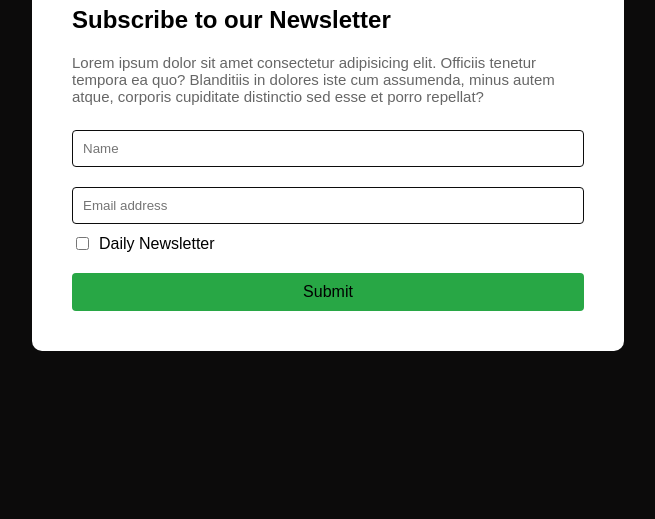
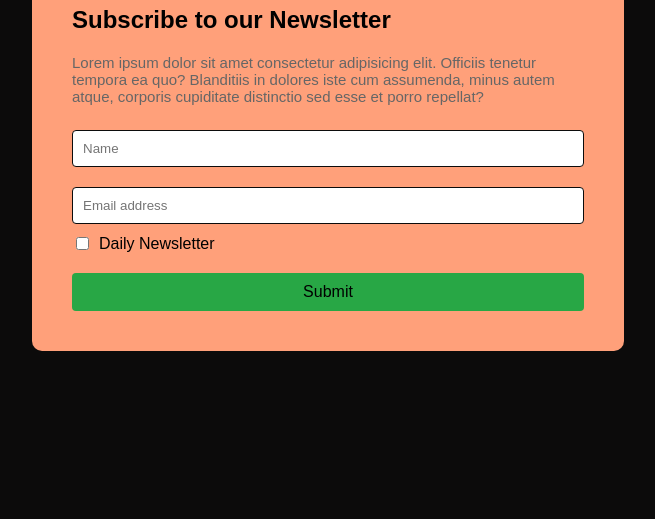
Before and after one commit to Mufeedkm010/Dynamic-Subscription-page-using-HTML-and-CSS, a plain HTML site: page index.html in a window 1280 px wide. Shown: the part 281-800 px from the top of the page, without its empty margins (312-967 px from the left). Drawn offline with Linux system fonts and the light colour scheme.

Commit message:
Add files via upload

```diff
--- a/style.css
+++ b/style.css
@@ -9,7 +9,7 @@ body {
 }
 
 .container {
-    background-color: #ffffff;
+    background-color: lightsalmon;
     padding: 40px;
     width: 40%;
     border-radius: 10px;
@@ -46,6 +46,7 @@ body {
 
 .checkbox input[type="checkbox"] {
     margin-right: 10px;
+
 }
 
 .subs button {
```
